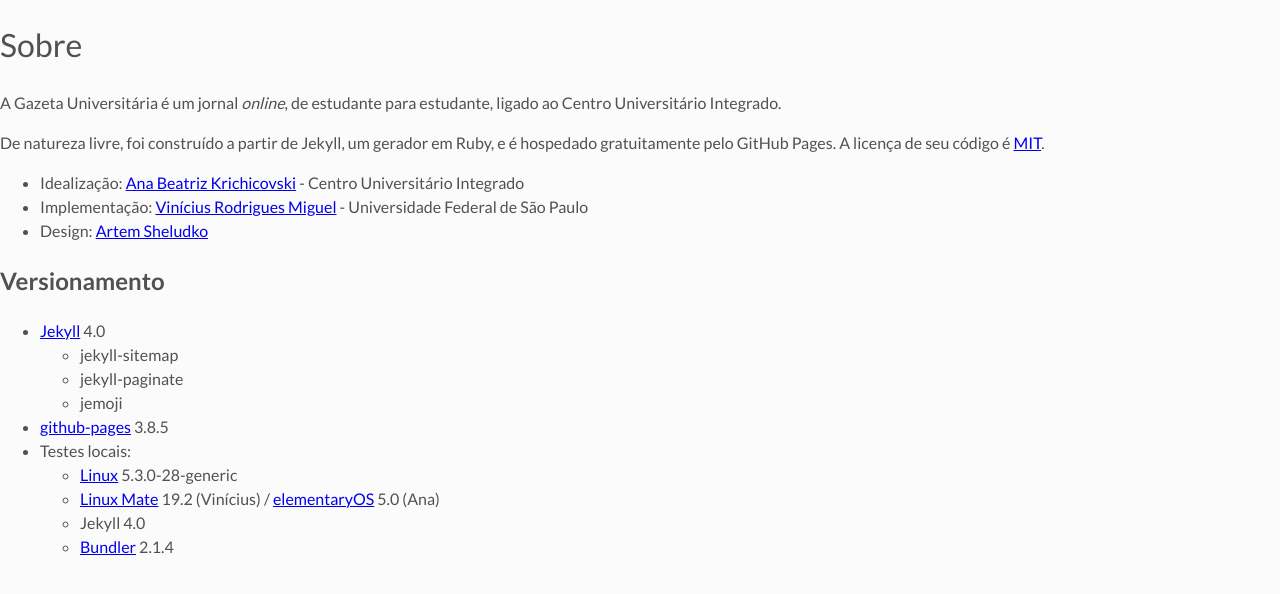
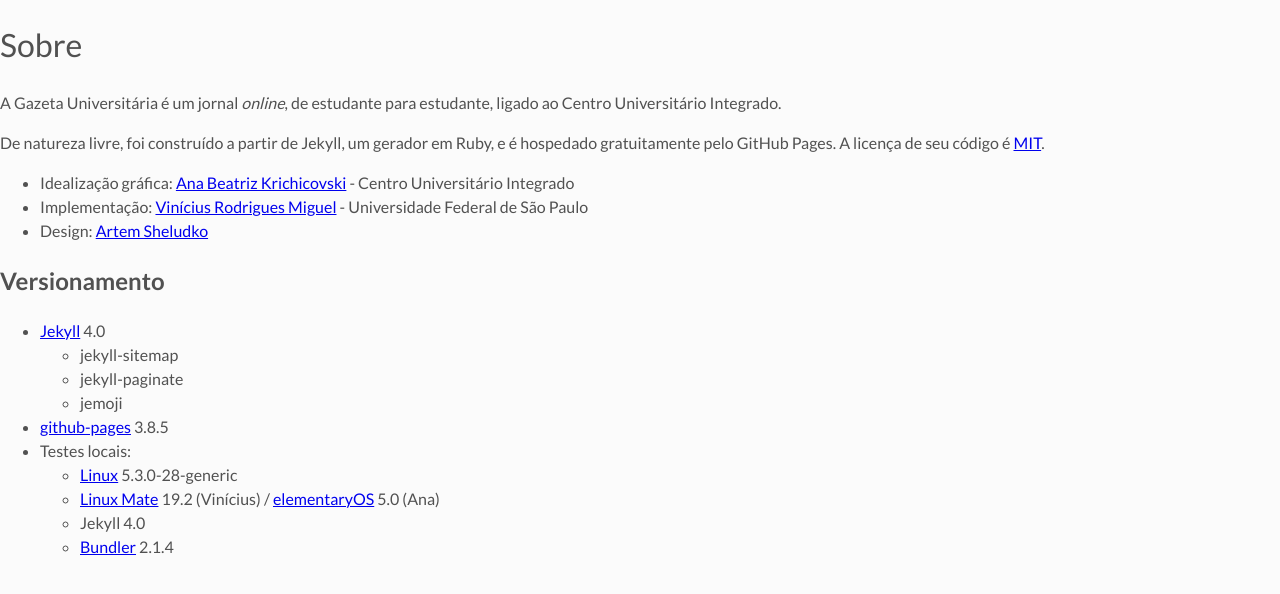
Before and after one commit to gazetauniversitaria/gazetauniversitaria.github.io, a Jekyll site: the page built from sobre.markdown, in a window 1280 px wide. Shown: the top 594 px of the page. Built offline with Jekyll 4.4.1, drawn with Linux system fonts in a browser that asks for light colours; our own code applies the rules of GitHub Pages for plain Markdown files.

Commit message:
Update sobre.markdown

```diff
--- a/sobre.markdown
+++ b/sobre.markdown
@@ -4,7 +4,7 @@ A Gazeta Universitária é um jornal *online*, de estudante para estudante, liga
 
 De natureza livre, foi construído a partir de Jekyll, um gerador em Ruby, e é hospedado gratuitamente pelo GitHub Pages. A licença de seu código é [MIT](https://mit-license.org/).
 
-  * Idealização: [Ana Beatriz Krichicovski](https://github.com/krichicovski) - Centro Universitário Integrado
+  * Idealização gráfica: [Ana Beatriz Krichicovski](https://github.com/krichicovski) - Centro Universitário Integrado
   * Implementação: [Vinícius Rodrigues Miguel](https://github.com/vrmiguel) - Universidade Federal de São Paulo
   * Design: [Artem Sheludko](https://github.com/artemsheludko)
 
```
